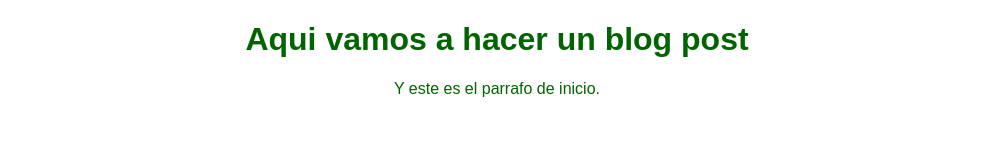
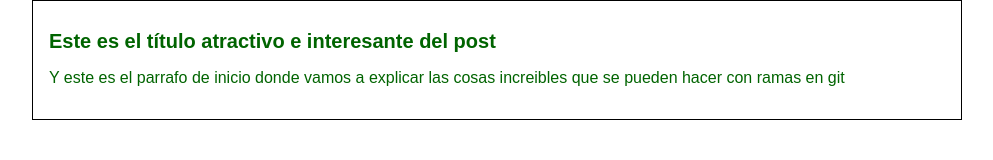
Before and after one commit to abarcaEs3/hyperblog, a plain HTML site: page blogpost.html in a window 1280 px wide. Shown: the whole page, without its empty margins (143-1136 px from the left). Drawn offline with Linux system fonts and the light colour scheme.

Commit message:
Commit al master del blogpost en su version mas reciente

```diff
--- a/blogpost.html
+++ b/blogpost.html
@@ -8,7 +8,15 @@
         <title>El titulo del post</title>
     </head>
     <body>
-    <h1>Aqui vamos a hacer un blog post</h1>
-    <p>Y este es el parrafo de inicio.</p>
+        <div id="container">
+            <div id="post">
+                <h1>
+                    Este es el título atractivo e interesante del post
+                </h1>
+                <p>Y este es el parrafo de inicio donde vamos a explicar
+                    las cosas increibles que se pueden hacer con ramas en git
+                </p>
+            </div>
+        </div>
     </body>
 </html>
--- a/css/estilos.css
+++ b/css/estilos.css
@@ -2,4 +2,19 @@ body{
     color: darkgreen;
     text-align: center;
     font-family: "Arial";
+    font-size: 16px;
+    margin: 0;
+    padding: 0;
 }
+
+#container{
+    width: 70%;
+    padding: 1em;
+    text-align: left;
+    border: 1px solid #000;
+    margin: auto;
+}
+
+#container h1{
+    font-size: 20px;
+}
```
Lines whose indentation alone changed are shown as unchanged.
